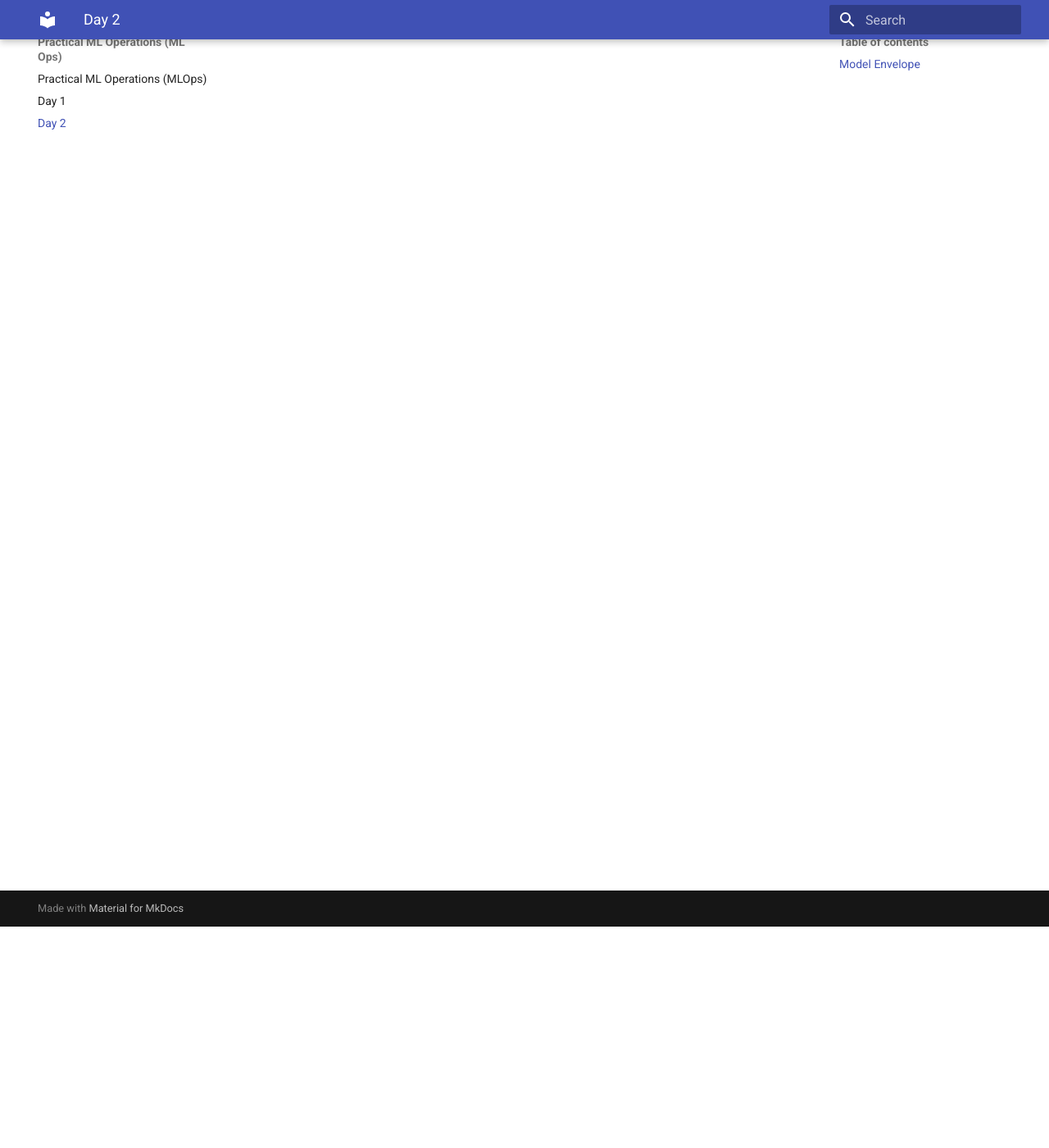
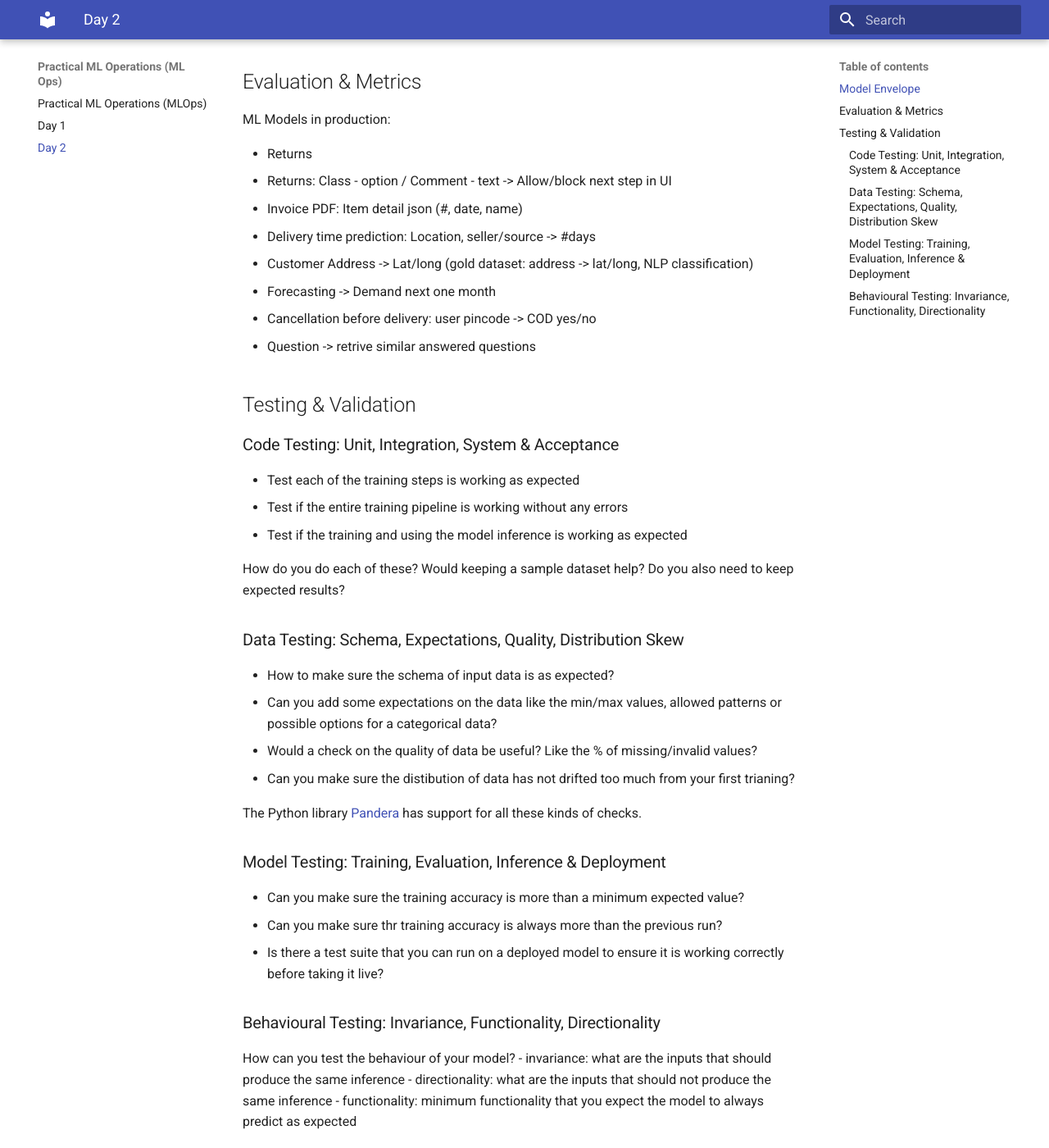
Before and after one commit to amitkaps/mlops, an MkDocs documentation site: the page built from docs/day2.md, in a window 1280 px wide and 1400 px high, scrolled down 270 px. Shown: the whole window at 82% size. Built offline with MkDocs 1.6.1 and Material for MkDocs 9.7.7, drawn with Linux system fonts in a browser that asks for light colours; some of the changed text lies outside the part shown.

Commit message:
Added "Evaluation & Metrics" and "Testing & Validation"

````diff
--- a/docs/day2.md
+++ b/docs/day2.md
@@ -7,3 +7,65 @@
 ```
 $ pip install -U git+https://github.com/anandology/model-envelope
 ```
+
+## Evaluation & Metrics
+
+ML Models in production:
+
+* Returns
+* Returns: Class - option / Comment - text -> Allow/block next step in UI
+* Invoice PDF: Item detail json (#, date, name)
+* Delivery time prediction: Location, seller/source -> #days
+* Customer Address -> Lat/long (gold dataset: address -> lat/long, NLP classification)
+* Forecasting -> Demand next one month
+* Cancellation before delivery: user pincode -> COD yes/no
+* Question -> retrive similar answered questions
+
+
+## Testing & Validation
+
+### Code Testing: Unit, Integration, System & Acceptance
+
+* Test each of the training steps is working as expected
+* Test if the entire training pipeline is working without any errors
+* Test if the training and using the model inference is working as expected
+
+How do you do each of these? Would keeping a sample dataset help? Do you also need to keep expected results?
+
+### Data Testing: Schema, Expectations, Quality, Distribution Skew
+
+- How to make sure the schema of input data is as expected?
+- Can you add some expectations on the data like the min/max values, allowed patterns or possible options for a categorical data?
+- Would a check on the quality of data be useful? Like the % of missing/invalid values?
+- Can you make sure the distibution of data has not drifted too much from your first trianing?
+
+The Python library [Pandera][] has support for all these kinds of checks.
+
+[Pandera]: https://pandera.readthedocs.io/
+
+### Model Testing: Training, Evaluation, Inference & Deployment
+
+- Can you make sure the training accuracy is more than a minimum expected value?
+- Can you make sure thr training accuracy is always more than the previous run?
+- Is there a test suite that you can run on a deployed model to ensure it is working correctly before taking it live?
+
+### Behavioural Testing: Invariance, Functionality, Directionality
+
+How can you test the behaviour of your model?
+- invariance: what are the inputs that should produce the same inference
+- directionality: what are the inputs that should not produce the same inference
+- functionality: minimum functionality that you expect the model to always predict as expected
+
+**Exercise: Classification of Diamonds**
+
+Look at the diamonds examples in the [mlops repository][mlops]. The example in the notebook is just a notebook
+
+- make the training process repeatable and reproduceable. You can use the [cookiecutter-mlops][] to get started.
+- add tests to verify the code is working as expected
+- add data valiadtion as part of the training pipeline to alert for schema changes, quality or change in the data distribution
+- how can you test the model?
+
+Also, the dataset has data for three seperate months. Run training for each of this data chunk and make sure that the data validation is happening as expected.
+
+[mlops]: https://github.com/amitkaps/mlops/
+[cookiecutter-mlops]: https://github.com/anandology/cookiecutter-mlops/
````
